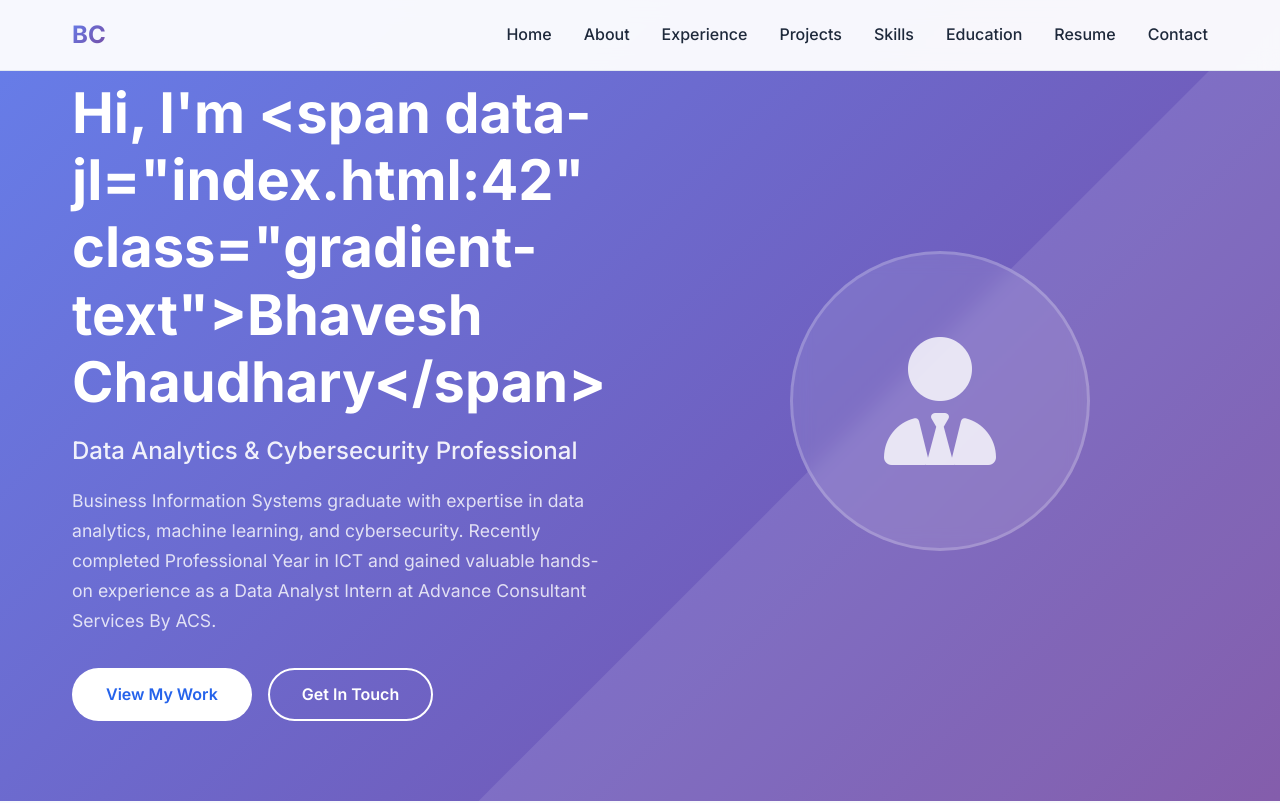
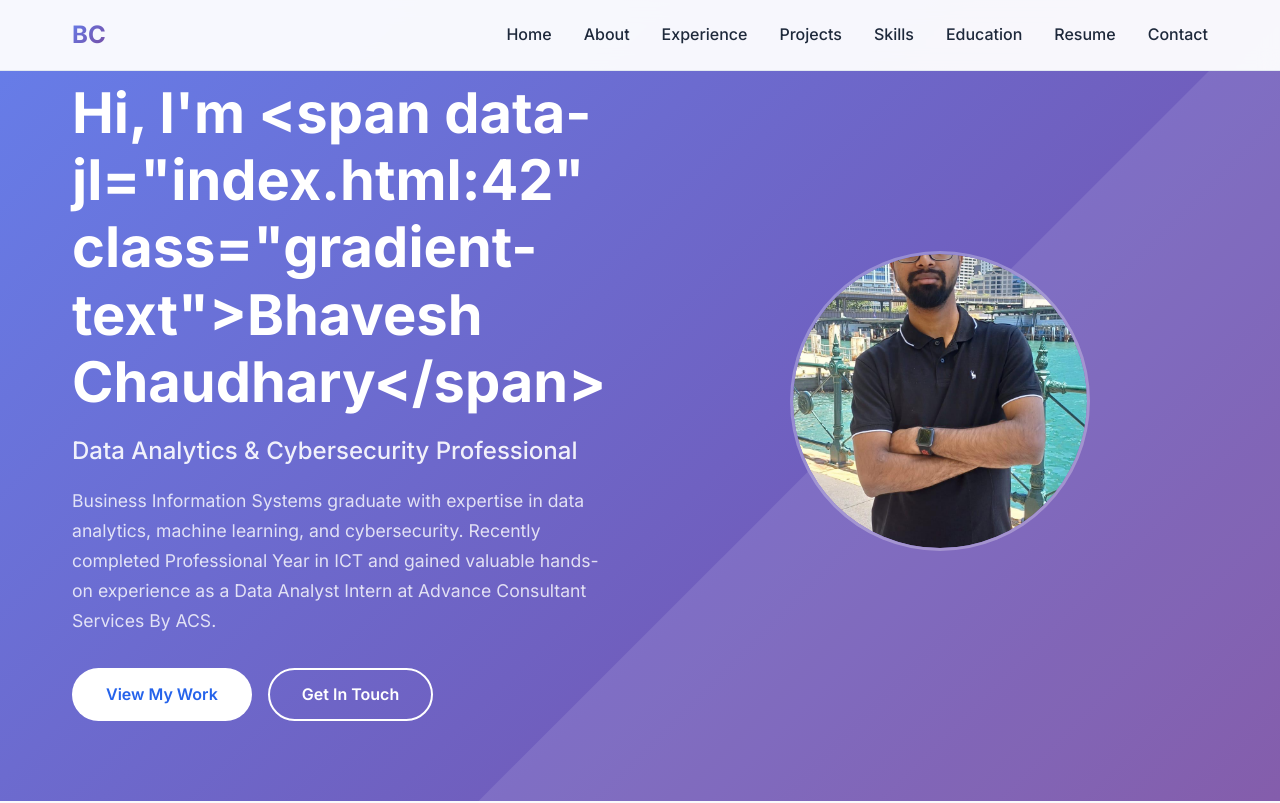
Before and after one commit to iambhavesh55/portfolio-website, a website built with Vite: page index.html in a window 1280 px wide. Shown: the top 803 px of the page. Built offline with nearby package versions, Linux system fonts and the light colour scheme.

Commit message:
Add Professional Photo and Prepare for Deployment

```diff
--- a/index.html
+++ b/index.html
@@ -54,7 +54,7 @@
                 </div>
                 <div class="hero-image">
                     <div class="hero-avatar">
-                        <i class="fas fa-user-tie"></i>
+                        <img src="public/WhatsApp Image 2025-07-01 at 10.39.10_a93cf03e.jpg" alt="Bhavesh Chaudhary" class="profile-photo">
                     </div>
                 </div>
             </div>
--- a/style.css
+++ b/style.css
@@ -246,6 +246,15 @@ body {
     font-size: 8rem;
     color: rgba(255, 255, 255, 0.8);
     border: 3px solid rgba(255, 255, 255, 0.2);
+    overflow: hidden;
+    position: relative;
+}
+
+.profile-photo {
+    width: 100%;
+    height: 100%;
+    object-fit: cover;
+    border-radius: 50%;
 }
 
 /* Section Styles */
```
Also changed, not shown: README.md.
